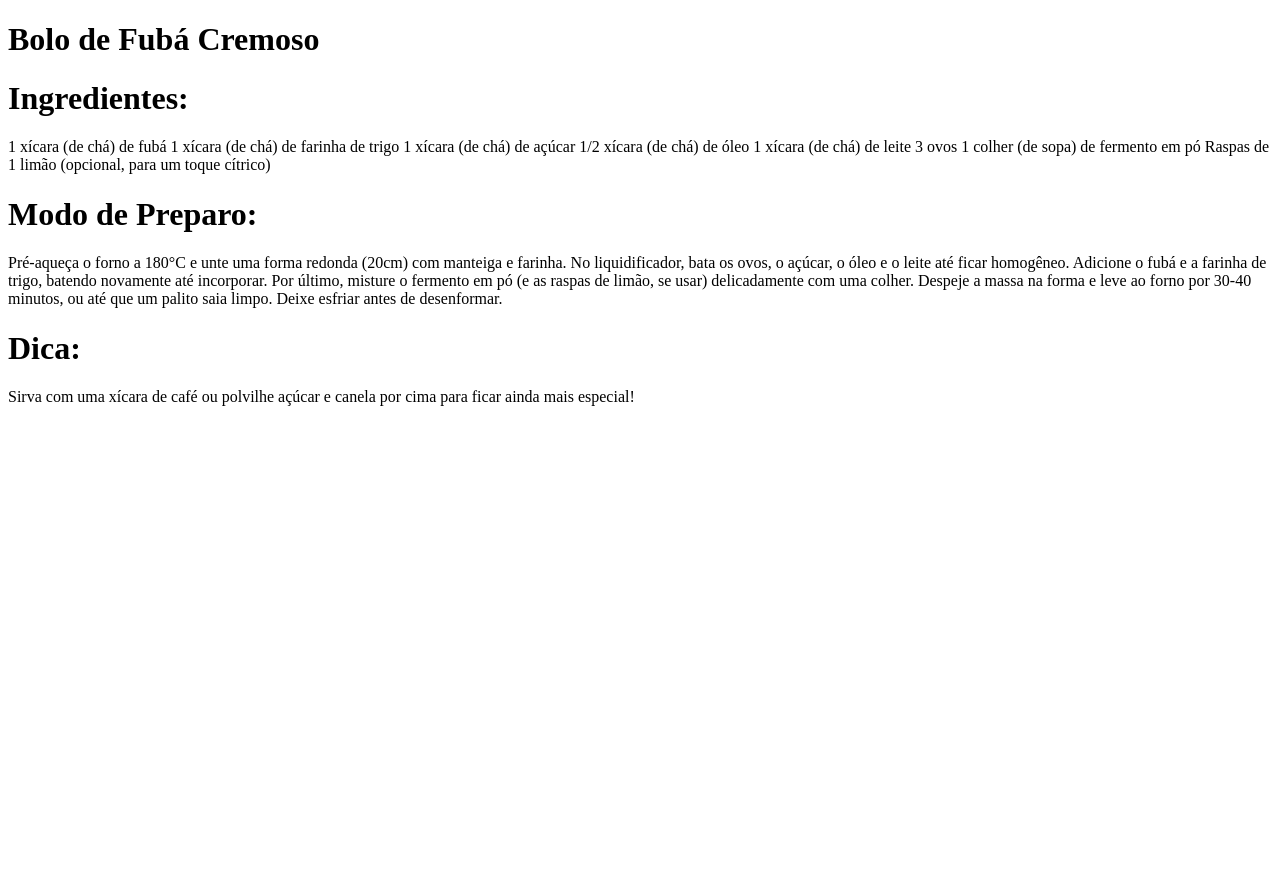
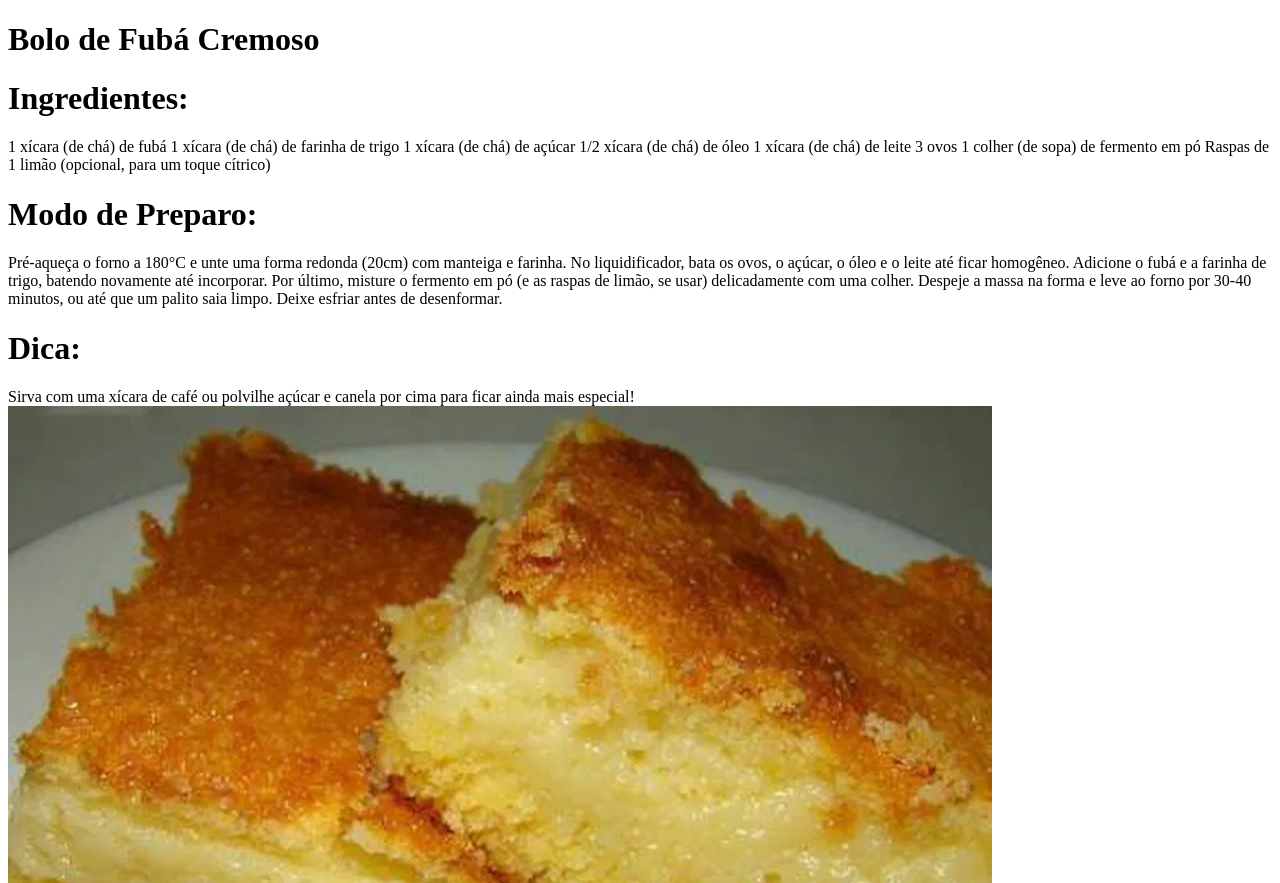
Before and after one commit to dudabastos1909/duda-front-end, a plain HTML site: page index.html in a window 1280 px wide. Shown: the top 883 px of the page. Before the commit the page ends 800 px from the top, so only its background shows below. Drawn offline with Linux system fonts and the light colour scheme.

Commit message:
projeto duda

```diff
--- a/index.html
+++ b/index.html
@@ -38,7 +38,7 @@
                   <h1>Dica:</h1>
                  <p>Sirva com uma xícara de café ou polvilhe açúcar e canela por cima para ficar ainda mais especial!
 
-                 </p>
+                 <img src="bolo de fuba bastos.webp" alt="">
 
 </body>
 </html>
```
Also changed, not shown: bolo de fuba bastos.webp (added).
